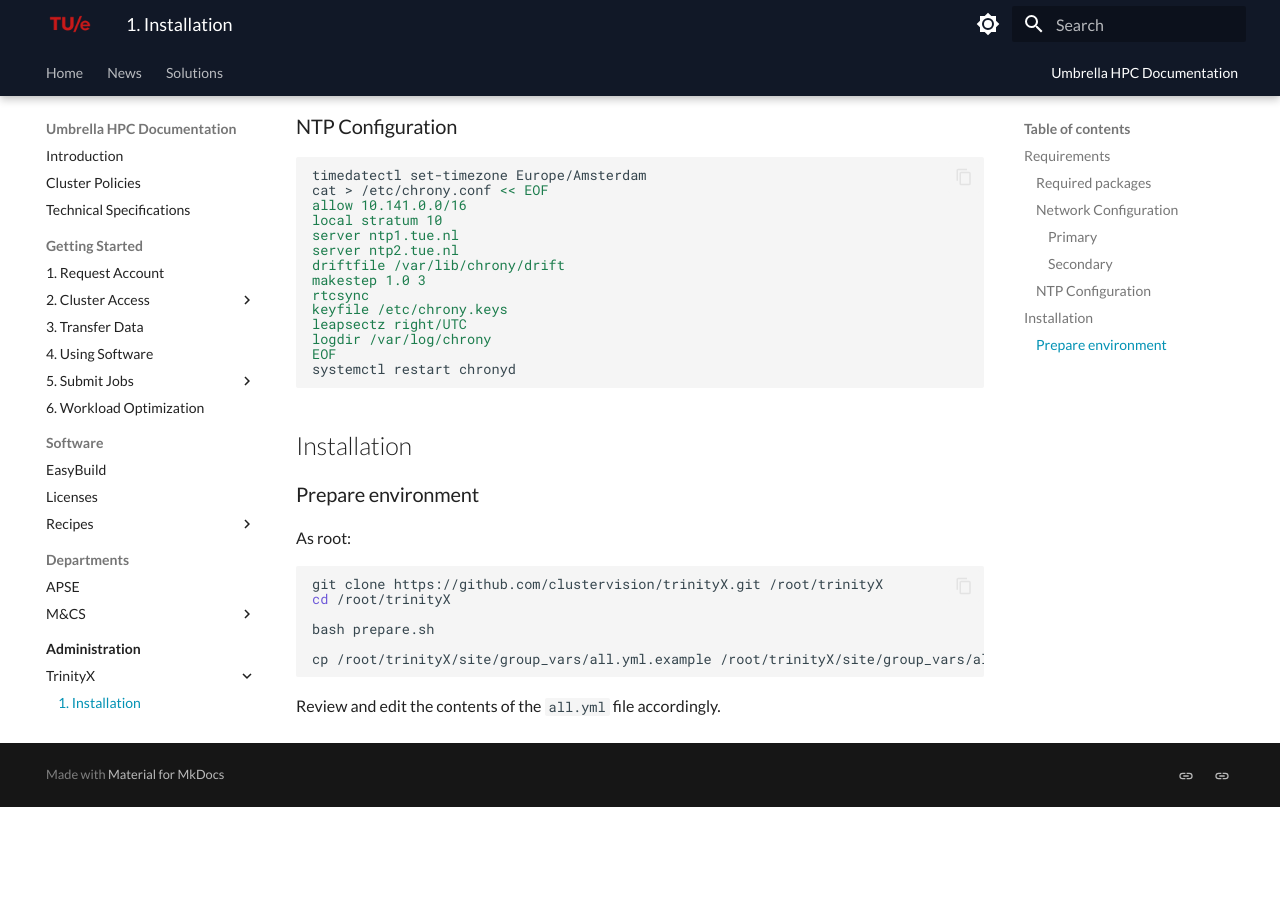
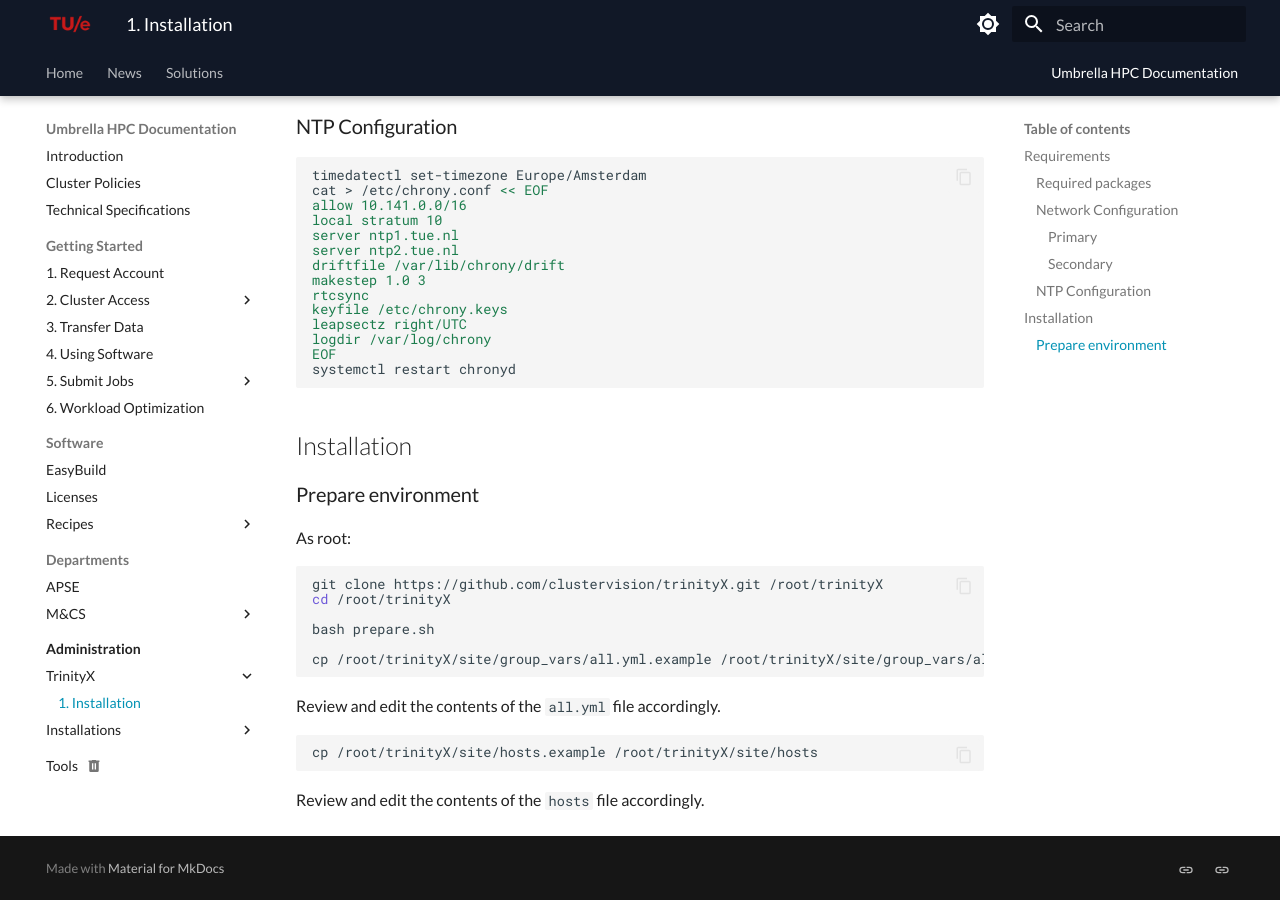
Before and after one commit to gferhpc/supercomputing.tue.nl, an MkDocs documentation site: the page built from pages/documentation/administration/trinityx/installation.md, in a window 1280 px wide and 900 px high, scrolled down 1112 px. Built offline with MkDocs 1.6.1 and Material for MkDocs 9.7.7, drawn with Linux system fonts in a browser that asks for light colours; before the commit the page ends 1919 px from its top, so only the background shows below that.

Commit message:
Update installation.md

````diff
--- a/pages/documentation/administration/trinityx/installation.md
+++ b/pages/documentation/administration/trinityx/installation.md
@@ -81,4 +81,10 @@
 
 Review and edit the contents of the `all.yml` file accordingly.
 
+```shell
+cp /root/trinityX/site/hosts.example /root/trinityX/site/hosts
+```
+
+Review and edit  the contents of the `hosts` file accordingly.
+
 *[NIC]: Network Interface Controller
````
